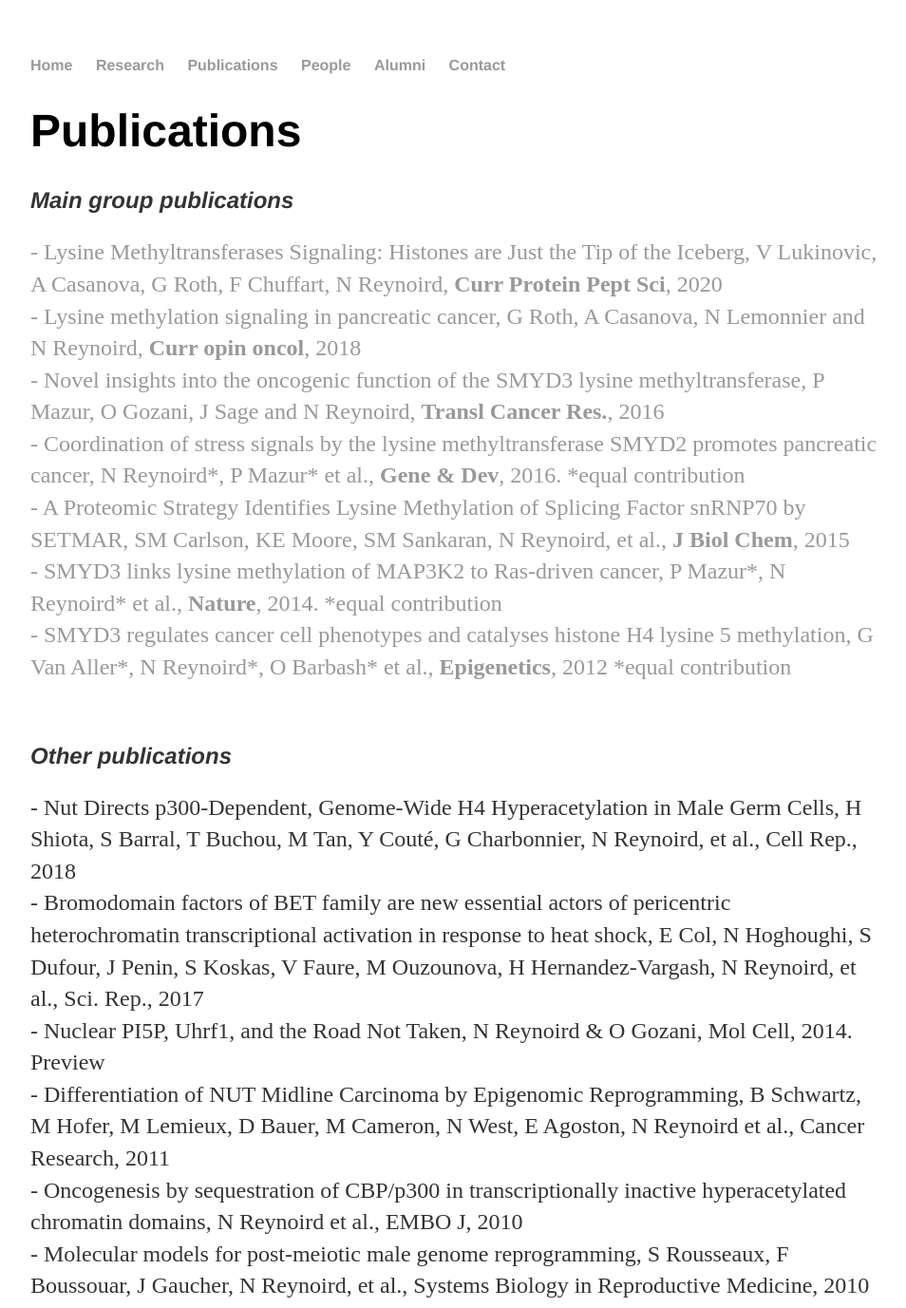
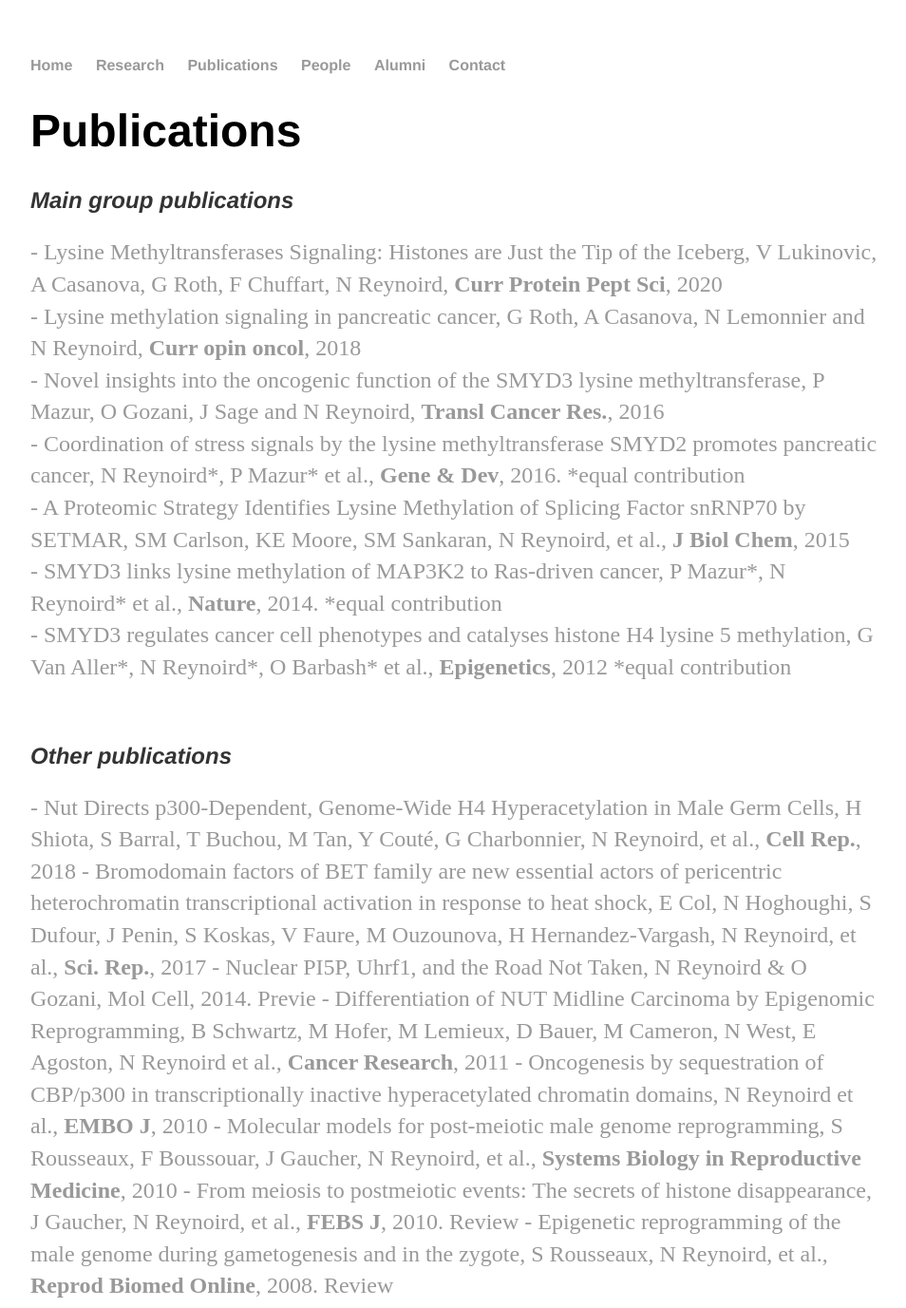
Before and after one commit to Reynoird-Lab/Reynoird-lab.github.io, a Jekyll site: the page built from Publications/index.html, in a window 1280 px wide. Shown: the top 1377 px of the page at 95% size, without its empty margins (160-1114 px from the left). Built offline with Jekyll 4.4.1, drawn with Linux system fonts in a browser that asks for light colours; Markdown is read by kramdown in place of the engine named in the settings; some of the changed lines change nothing that is shown; some of the changed text lies outside the part shown.

Commit message:
Update index.html

```diff
--- a/Publications/index.html
+++ b/Publications/index.html
@@ -17,14 +17,12 @@
 <br>
 <h2> <i> Other publications </i> </h2>
 <p>
-- Nut Directs p300-Dependent, Genome-Wide H4 Hyperacetylation in Male Germ Cells, H Shiota, S Barral, T Buchou, M Tan, Y Couté, G Charbonnier, N Reynoird, et al., Cell Rep., 2018 <br>
-- Bromodomain factors of BET family are new essential actors of pericentric heterochromatin transcriptional activation in response to heat shock, E Col, N Hoghoughi, S Dufour, J Penin, S Koskas, V Faure, M Ouzounova, H Hernandez-Vargash, N Reynoird, et al., Sci. Rep., 2017 <br>
-- Nuclear PI5P, Uhrf1, and the Road Not Taken, N Reynoird & O Gozani, Mol Cell, 2014. Preview <br>
-- Differentiation of NUT Midline Carcinoma by Epigenomic Reprogramming, B Schwartz, M Hofer, M Lemieux, D Bauer, M Cameron, N West, E Agoston, N Reynoird et al., Cancer Research, 2011 <br>
-- Oncogenesis by sequestration of CBP/p300 in transcriptionally inactive hyperacetylated chromatin domains, N Reynoird et al., EMBO J, 2010 <br>
-- Molecular models for post-meiotic male genome reprogramming, S Rousseaux, F Boussouar, J Gaucher, N Reynoird, et al., Systems Biology in Reproductive Medicine, 2010 <br>
-- Perturbations epigénétiques et cancer : nouvelles stratégies anti-cancéreuses, N Reynoird, et al., Bulletin du Cancer, 2010 <br>
-- From meiosis to postmeiotic events: The secrets of histone disappearance, J Gaucher, N Reynoird, et al., FEBS J, 2010. Review <br>
-- Intrusion of male epigenome regulators in somatic cancer cells, S Rousseaux, N Reynoird, et al., Medecine Sciences, 2008. Review <br>
-- Epigenetic reprogramming of the male genome during gametogenesis and in the zygote, S Rousseaux, N Reynoird, et al., Reprod Biomed Online, 2008. Review <br>
+<a href="https://pubmed.ncbi.nlm.nih.gov/30257209/"> - Nut Directs p300-Dependent, Genome-Wide H4 Hyperacetylation in Male Germ Cells, H Shiota, S Barral, T Buchou, M Tan, Y Couté, G Charbonnier, N Reynoird, et al., <b>Cell Rep.</b>, 2018 </a <br>
+<a href="https://pubmed.ncbi.nlm.nih.gov/28710461/"> - Bromodomain factors of BET family are new essential actors of pericentric heterochromatin transcriptional activation in response to heat shock, E Col, N Hoghoughi, S Dufour, J Penin, S Koskas, V Faure, M Ouzounova, H Hernandez-Vargash, N Reynoird, et al., <b>Sci. Rep.</b>, 2017 </a <br>
+<a href="https://pubmed.ncbi.nlm.nih.gov/24950375/"> - Nuclear PI5P, Uhrf1, and the Road Not Taken, N Reynoird & O Gozani, Mol Cell, 2014. Previe </a <br>
+<a href="https://pubmed.ncbi.nlm.nih.gov/21447744/"> - Differentiation of NUT Midline Carcinoma by Epigenomic Reprogramming, B Schwartz, M Hofer, M Lemieux, D Bauer, M Cameron, N West, E Agoston, N Reynoird et al., <b>Cancer Research</b>, 2011 </a <br>
+<a href="https://pubmed.ncbi.nlm.nih.gov/20676058/"> - Oncogenesis by sequestration of CBP/p300 in transcriptionally inactive hyperacetylated chromatin domains, N Reynoird et al., <b>EMBO J</b>, 2010 </a <br>
+<a href="https://pubmed.ncbi.nlm.nih.gov/21208144/"> - Molecular models for post-meiotic male genome reprogramming, S Rousseaux, F Boussouar, J Gaucher, N Reynoird, et al., <b>Systems Biology in Reproductive Medicine</b>, 2010 </a <br>
+<a href="https://pubmed.ncbi.nlm.nih.gov/20015078/"> - From meiosis to postmeiotic events: The secrets of histone disappearance, J Gaucher, N Reynoird, et al., <b>FEBS J</b>, 2010. Review </a <br>
+<a href="https://pubmed.ncbi.nlm.nih.gov/18413057/"> - Epigenetic reprogramming of the male genome during gametogenesis and in the zygote, S Rousseaux, N Reynoird, et al., <b>Reprod Biomed Online</b>, 2008. Review </a <br>
 </p>
```
